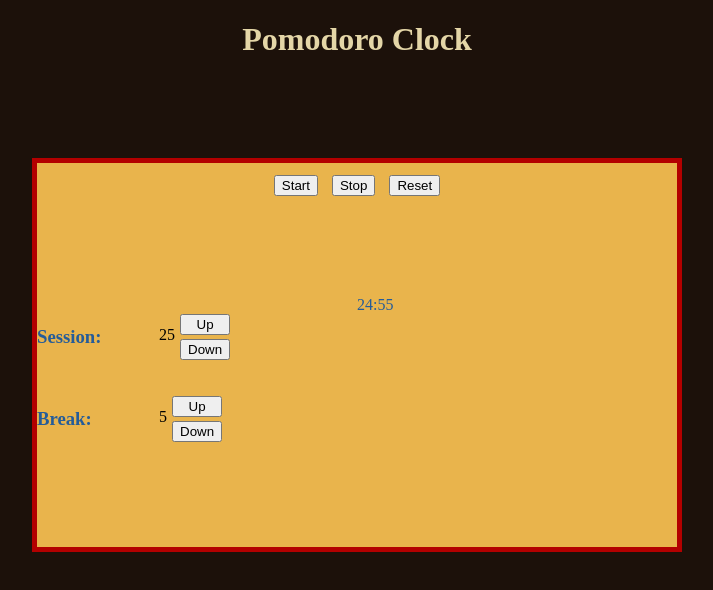
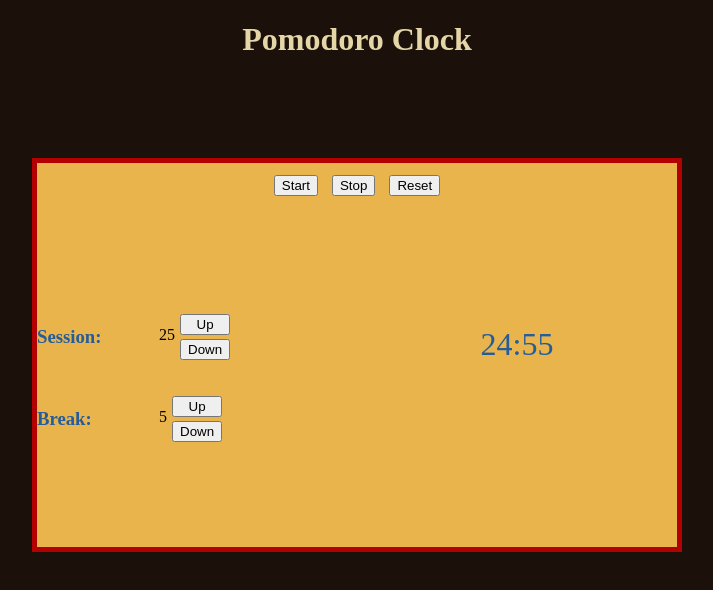
Before and after one commit to marboleda/pomodoro-clock, a plain HTML site: page index.html in a window 1280 px wide. Shown: the whole page, without its empty margins (283-996 px from the left). Drawn offline with Linux system fonts and the light colour scheme.

Commit message:
Increase timer font size

```diff
--- a/css/main.css
+++ b/css/main.css
@@ -58,6 +58,10 @@ button {
 #time {
     flex-basis: 50%;
     color: #e4d6a7;
+    text-align: center;
+    padding-top: 30px;
+    padding-bottom: 30px;
+    font-size: 2rem;
 }
 
 h3, #time {
```
